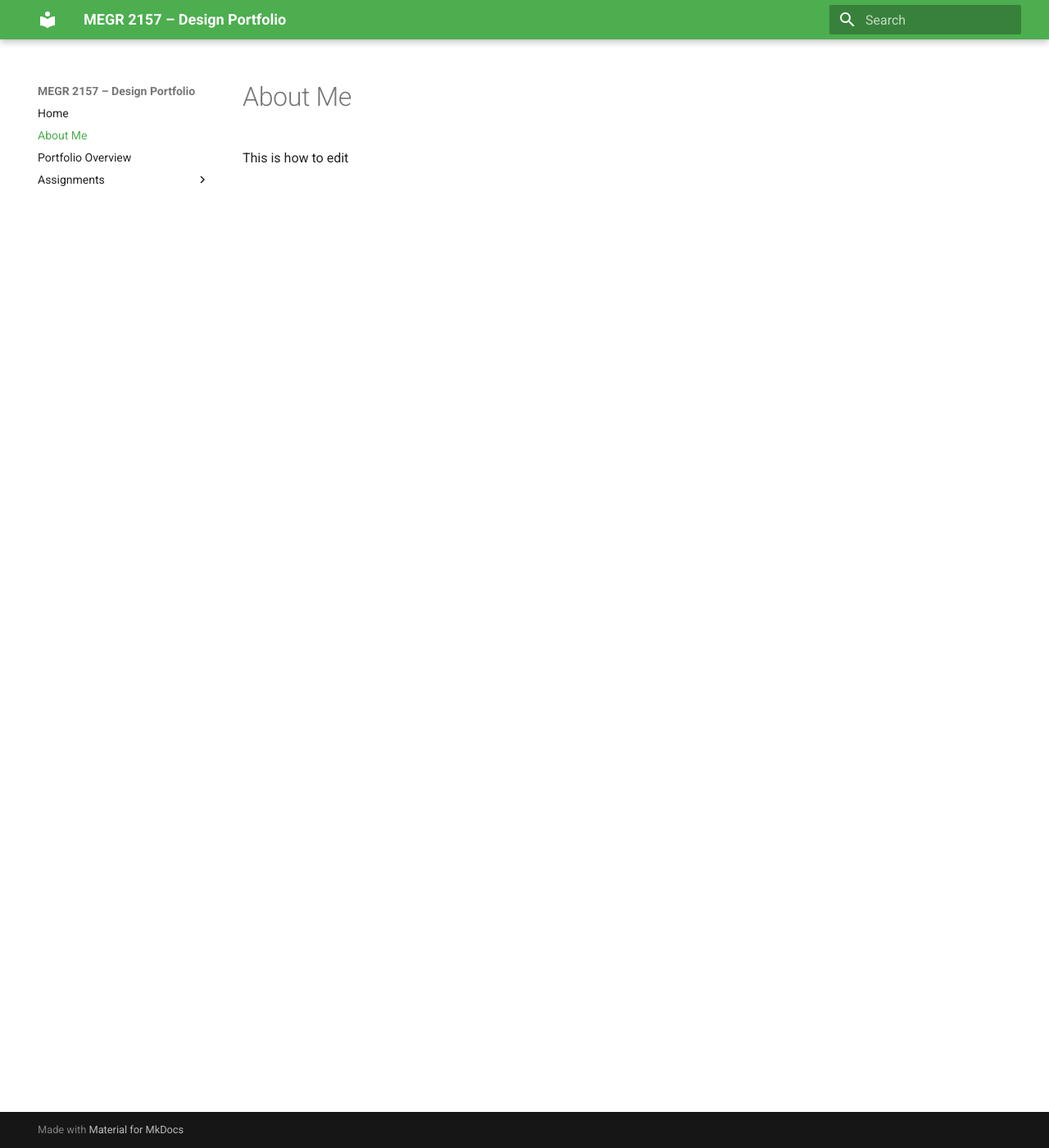
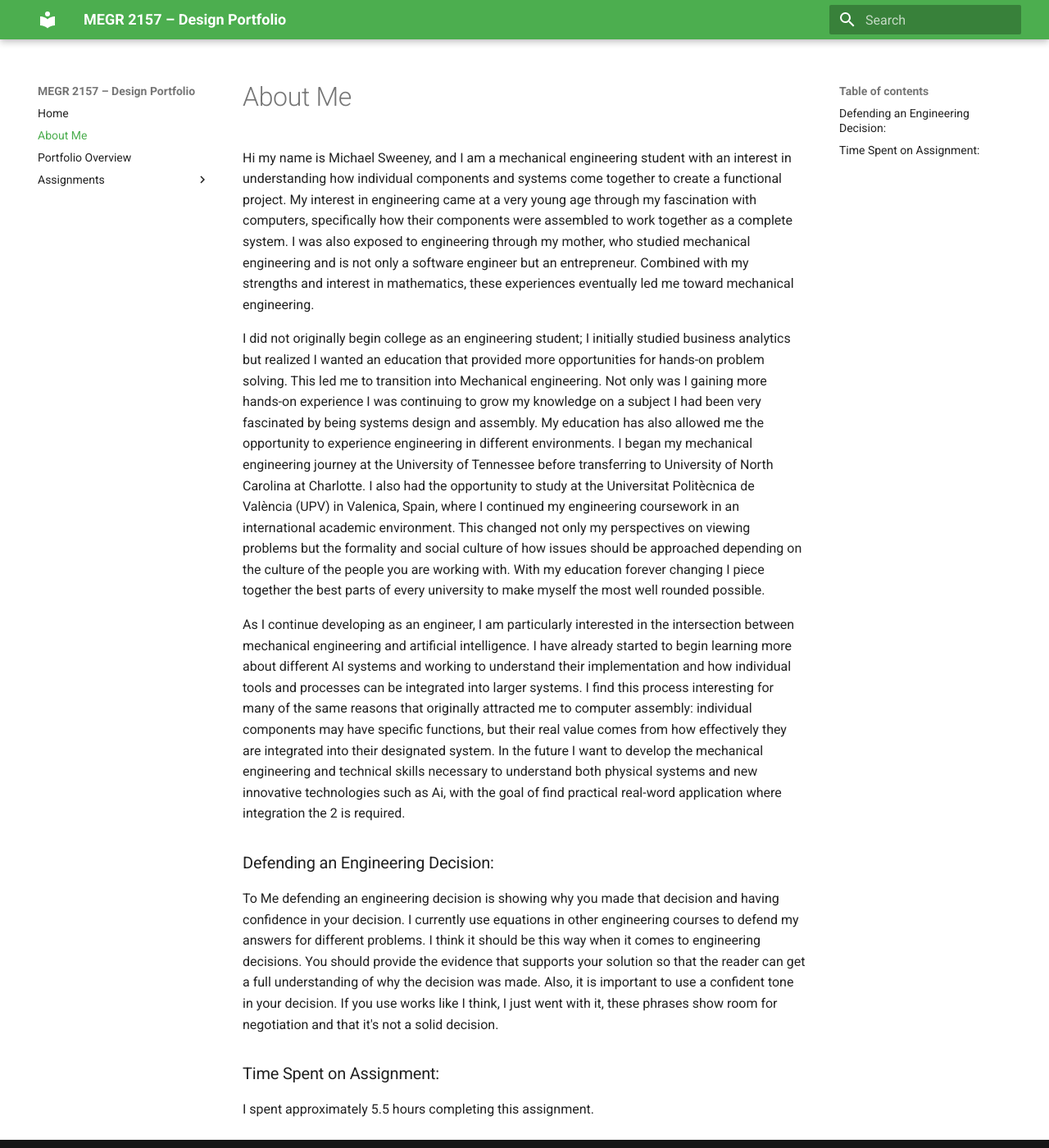
Before and after one commit to msweeney27j/-megr2157-portfolio, an MkDocs documentation site: the page built from docs/aboutme/index.md, in a window 1280 px wide and 1400 px high. Shown: the whole window at 82% size. Built offline with MkDocs 1.6.1 and Material for MkDocs 9.7.7, drawn with Linux system fonts in a browser that asks for light colours.

Commit message:
Update 'About Me' section with personal background
Expanded personal introduction and interests in mechanical engineering and AI. Added sections on defending engineering decisions and time spent on the assignment.

```diff
--- a/docs/aboutme/index.md
+++ b/docs/aboutme/index.md
@@ -1,2 +1,13 @@
 #About Me
-This is how to edit
+Hi my name is Michael Sweeney, and I am a mechanical engineering student with an interest in understanding how individual components and systems come together to create a functional project. My interest in engineering came at a very young age through my fascination with computers, specifically how their components were assembled to work together as a complete system. I was also exposed to engineering through my mother, who studied mechanical engineering and is not only a software engineer but an entrepreneur. Combined with my strengths and interest in mathematics, these experiences eventually led me toward mechanical engineering.
+
+I did not originally begin college as an engineering student; I initially studied business analytics but realized I wanted an education that provided more opportunities for hands-on problem solving. This led me to transition into Mechanical engineering. Not only was I gaining more hands-on experience I was continuing to grow my knowledge on a subject I had been very fascinated by being systems design and assembly. My education has also allowed me the opportunity to experience engineering in different environments. I began my mechanical engineering journey at the University of Tennessee before transferring to University of North Carolina at Charlotte. I also had the opportunity to study at the Universitat Politècnica de València (UPV) in Valenica, Spain, where I continued my engineering coursework in an international academic environment. This changed not only my perspectives on viewing problems but the formality and social culture of how issues should be approached depending on the culture of the people you are working with. With my education forever changing I piece together the best parts of every university to make myself the most well rounded possible.
+
+As I continue developing as an engineer, I am particularly interested in the intersection between mechanical engineering and artificial intelligence. I have already started to begin learning more about different AI systems and working to understand their implementation and how individual tools and processes can be integrated into larger systems. I find this process interesting for many of the same reasons that originally attracted me to computer assembly: individual components may have specific functions, but their real value comes from how effectively they are integrated into their designated system. In the future I want to develop the mechanical engineering and technical skills necessary to understand both physical systems and new innovative technologies such as Ai, with the goal of find practical real-word application where integration the 2 is required.
+
+### Defending an Engineering Decision:
+
+To Me defending an engineering decision is showing why you made that decision and having confidence in your decision. I currently use equations in other engineering courses to defend my answers for different problems. I think it should be this way when it comes to engineering decisions. You should provide the evidence that supports your solution so that the reader can get a full understanding of why the decision was made. Also, it is important to use a confident tone in your decision. If you use works like I think, I just went with it, these phrases show room for negotiation and that it's not a solid decision.
+
+### Time Spent on Assignment:
+I spent approximately 5.5 hours completing this assignment.
```
